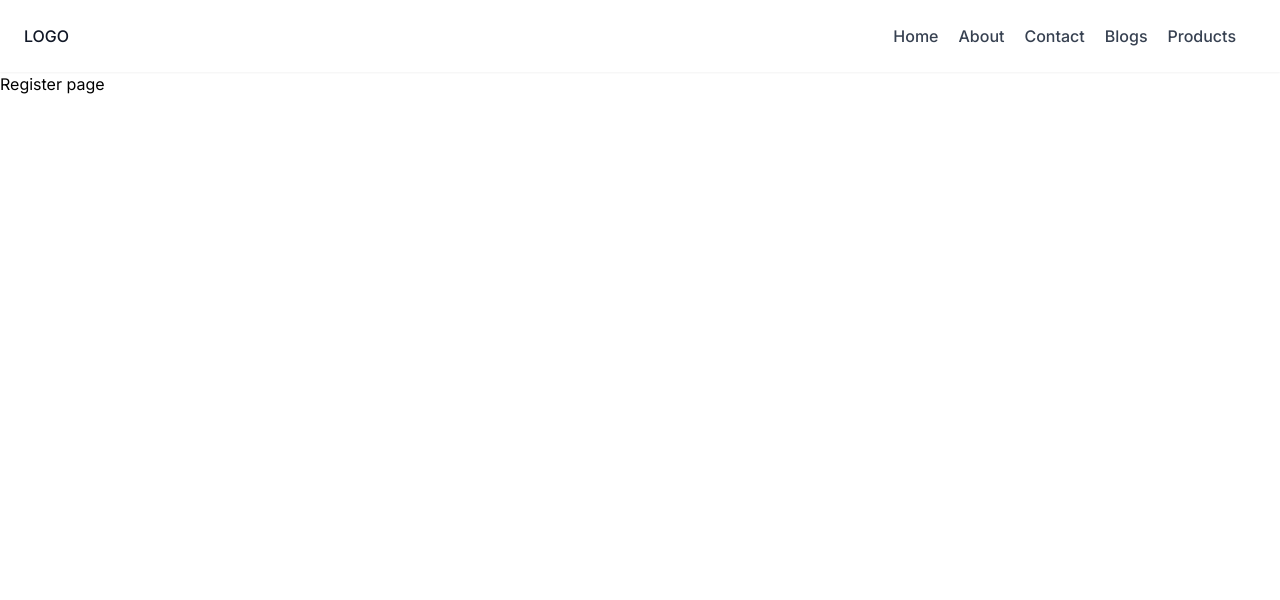
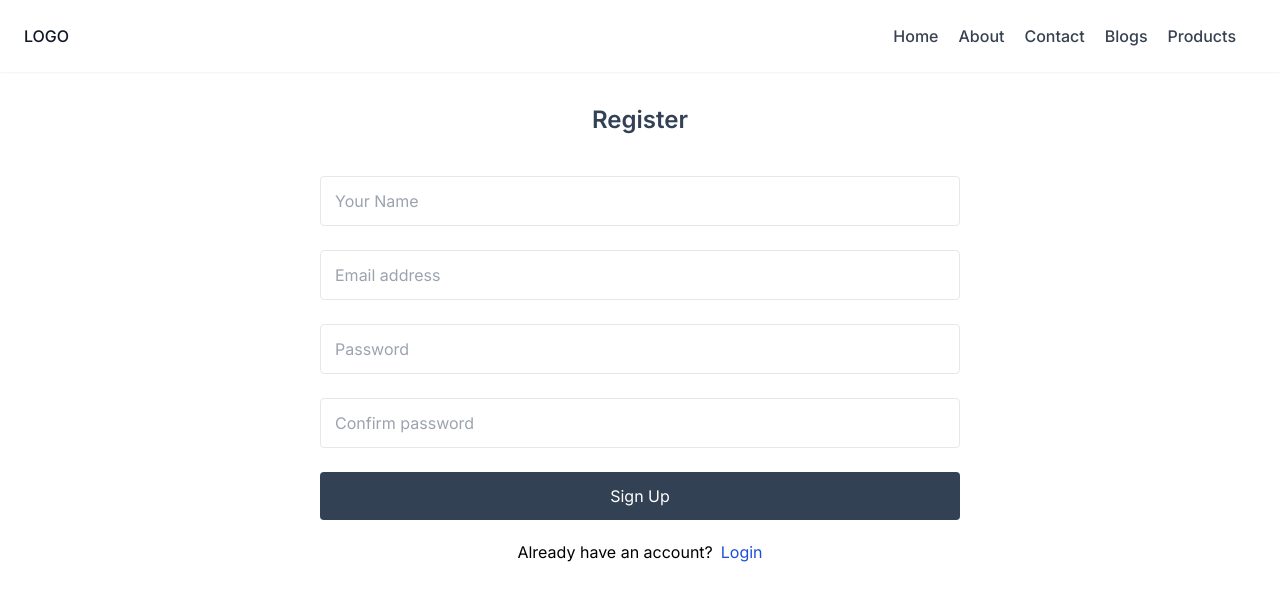
Before and after one commit to Bhawani1200/nextjs-2024-07-02, a Next.js app: page /register in a window 1280 px wide. Shown: the top 600 px of the page. Built offline with nearby package versions, Linux system fonts and the light colour scheme.

Commit message:
product navigation throuh id

```diff
--- /dev/null
+++ b/src/api/product.ts
@@ -0,0 +1,14 @@
+import config from "@/config";
+const getALlProducts = async () => {
+  const products = await fetch(`${config.apiUrl}/api/products`).then((data) =>
+    data.json()
+  );
+  return products;
+};
+const getProductById = async (id: string) => {
+  const product = await fetch(`${config.apiUrl}/api/products/${id}`).then(
+    (data) => data.json()
+  );
+  return product;
+};
+export { getALlProducts, getProductById };
--- a/src/app/(auth)/login/page.tsx
+++ b/src/app/(auth)/login/page.tsx
@@ -1,9 +1,43 @@
-import React from 'react'
+import Link from "next/link";
+import React from "react";
 
 export default function Login() {
   return (
-    <div>
-      login page
+    <div className="container mx-auto py-8 justify-content-center">
+      <h1 className="text-center text-slate-700 font-semibold text-3xl">
+        Login
+      </h1>
+
+      <div className="flex justify-center">
+        <form className="w-1/2 mt-10">
+          <div className="mb-6">
+            <input
+              type="email"
+              placeholder="Email address"
+              className="w-full rounded py-3 px-3 border"
+            />
+            <p className="text-red-500 mt-2 ml-2"></p>
+          </div>
+          <div className="mb-6">
+            <input
+              type="password"
+              placeholder="Password"
+              className="w-full rounded py-3 px-3 border"
+            />
+            <p className="text-red-500 mt-2 ml-2"></p>
+          </div>
+          <button
+            type="submit"
+            className="w-full text-white bg-slate-700 rounded p-3 transition hover:bg-opacity-90"
+          >
+            Login
+          </button>
+          <p className="text-red-500 mt-2 text-center"></p>
+        </form>
     </div>
-  )
+        <div className="text-center mt-5">Does not have an account?
+        <Link href={"/register"} className="text-blue-400">Sign up</Link>
+        </div>
+      </div>
+  );
 }
--- a/src/app/(auth)/register/page.tsx
+++ b/src/app/(auth)/register/page.tsx
@@ -1,10 +1,103 @@
-import React from 'react'
-
+import Link from "next/link";
+import React from "react";
 export default function Register() {
   return (
-    <div>
-
-      Register page
+    <div className="container mx-auto py-8">
+      <h1 className="text-center text-slate-700 font-semibold text-2xl">
+        Register
+      </h1>
+      <div className="flex justify-center">
+        <form className="w-1/2 mt-10">
+          <div className="mb-6">
+            <input
+              type="name"
+              placeholder="Your Name"
+              className="
+            w-full
+            rounded
+            py-3
+            px-[14px]
+            text-body-color text-base
+            border border-[f0f0f0]
+            outline-none
+            focus-visible:shadow-none
+            focus:border-primary
+            "
+            />
+          </div>
+          <div className="mb-6">
+            <input
+              type="email"
+              placeholder="Email address"
+              className="
+            w-full
+            rounded
+            py-3
+            px-[14px]
+            text-body-color text-base
+            border border-[f0f0f0]
+            outline-none
+            focus-visible:shadow-none
+            focus:border-primary
+            "
+            />
+          </div>
+          <div className="mb-6">
+            <input
+              type="password"
+              placeholder="Password"
+              className="
+            w-full
+            rounded
+            py-3
+            px-[14px]
+            text-body-color text-base
+            border border-[f0f0f0]
+            outline-none
+            focus-visible:shadow-none
+            focus:border-primary
+            "
+            />
+          </div>
+          <div className="mb-6">
+            <input
+              type="password"
+              placeholder="Confirm password"
+              className="
+            w-full
+            rounded
+            py-3
+            px-[14px]
+            text-body-color text-base
+            border border-[f0f0f0]
+            outline-none
+            focus-visible:shadow-none
+            focus:border-primary
+            "
+            />
+          </div>
+          <button
+            type="submit"
+            className="
+            w-full
+            text-white
+            bg-slate-700
+            rounded
+            p-3
+            transition
+            hover:bg-opacity-90
+            "
+          >
+            Sign Up
+          </button>
+        </form>
+      </div>
+      <div className="mt-5 text-center">
+        Already have an account?
+        <Link href={"/login"} className="text-blue-700 ml-2">
+          Login
+        </Link>
+      </div>
     </div>
-  )
+  );
 }
--- a/src/app/products/[productId]/page.tsx
+++ b/src/app/products/[productId]/page.tsx
@@ -1,6 +1,7 @@
 import { Metadata } from "next";
 import React from "react";
 import ProductCard from "../_components/Card";
+import { getProductById } from "@/api/product";
 type productByIdType = { params: { productId: string } };
 
 export const generateMetadata = (props: productByIdType): Metadata => {
@@ -8,17 +9,12 @@ export const generateMetadata = (props: productByIdType): Metadata => {
     title: `product ${props.params.productId}`,
   };
 };
-async function getProductById(id:string) {
-  const products = await fetch(`http://localhost:3000/products/api/${id}`).then((data) =>
-    data.json()
-  );
-  return products;
-}
+
 export default async function ProductById(props: productByIdType) {
   // if (props.params.productId > 1000) {
   //   notFound();
   // }
-  const product=await getProductById(props.params.productId);
+  const product = await getProductById(props.params.productId);
   return (
     <div className="container p-10">
       <ProductCard product={product} />
--- a/src/app/products/_components/Card.tsx
+++ b/src/app/products/_components/Card.tsx
@@ -1,18 +1,11 @@
+import Product from "@/types/product";
 import React from "react";
-
-type Product = {
-  id: string;
-  name: string;
-  brand: string;
-  category: string;
-  price: number;
-};
 
 const ProductCard = ({ product }: { product: Product }) => {
   if (!product?.name) throw new Error("Product not found!");
 
   return (
-    <div className="px-8 py-5 rounded-2xl shadow bg-slate-100 max-w-fit">
+    <div className="px-8 py-5 rounded-1xl shadow bg-slate-100 h-full ">
       <p>Name: {product?.name}</p>
       <p>Brand: {product?.brand}</p>
       <p>Category: {product?.category}</p>
--- /dev/null
+++ b/src/app/products/_components/Grid.tsx
@@ -0,0 +1,24 @@
+"use client";
+import Product from "@/types/product";
+import React from "react";
+import ProductCard from "./Card";
+import { useRouter } from "next/navigation";
+export default function ProductsGrid({ products }: { products: Product[] }) {
+  const router = useRouter();
+  function onClick(id: number) {
+    router.push(`/products/${id}`);
+  }
+  return (
+    <div className="grid md:grid-cols-2 lg:grid-cols-4 grid-cols-4 gap-8 ">
+      {products.map((product) => (
+        <div
+          key={product.id}
+          onClick={() => onClick(product.id)}
+          className="cursor-pointer"
+        >
+          <ProductCard product={product} />
+        </div>
+      ))}
+    </div>
+  );
+}
--- a/src/app/products/_components/Table.tsx
+++ b/src/app/products/_components/Table.tsx
@@ -1,18 +1,13 @@
 import React from "react";
 import Link from "next/link";
-type Product = {
-  id: number;
-  name: string;
-  category: string;
-  brand: string;
-  price: number;
-};
+import Product from "@/types/product";
 type productsTableType = {
   products: Product[];
 };
 const ProductsTable = ({ products }: productsTableType) => {
   return (
-    <table className="w-10/12 mx-auto mt-5 border rounded-2xl">
+    <div className="w-10/12 mx-auto mt-5 px-4 border rounded-1xl">
+      <table className="w-full">
         <thead>
           <tr>
             <th className="pt-3">Id</th>
@@ -36,6 +31,7 @@ const ProductsTable = ({ products }: productsTableType) => {
           ))}
         </tbody>
       </table>
+    </div>
   );
 };
 
--- a/src/app/products/layout.tsx
+++ b/src/app/products/layout.tsx
@@ -1,15 +1,17 @@
 import { Metadata } from "next";
 import React from "react";
-export const metadata:Metadata={
-    title:"product layout"
-}
+export const metadata: Metadata = {
+  title: "product layout",
+};
 export default function ProductLayout({
   children,
 }: {
   children: React.ReactNode;
 }) {
-  return <>
-  <div>Product Layout page</div>
-  {children}
-  </>;
+  return (
+    <>
+      <div className="text-center text-3xl my-8">Product Page</div>
+      {children}
+    </>
+  );
 }
--- a/src/app/products/page.tsx
+++ b/src/app/products/page.tsx
@@ -1,17 +1,15 @@
 import React from "react";
 import ProductsTable from "./_components/Table";
-async function getAllProducts() {
-  const products = await fetch("http://localhost:3000/products/api").then(
-    (data) => data.json()
-  );
-  return products;
-}
+import { getALlProducts } from "@/api/product";
+
+import ProductsGrid from "./_components/Grid";
 
 export default async function ProductPage() {
-  const products = await getAllProducts();
+  const products = await getALlProducts();
   return (
-    <div className="container ">
-      <ProductsTable products={products} />
+    <div className="container mx-auto">
+      {/* <ProductsTable products={products} /> */}
+      <ProductsGrid products={products} />
     </div>
   );
 }
--- /dev/null
+++ b/src/config/index.ts
@@ -0,0 +1,4 @@
+const config = {
+  apiUrl: process.env["NEXT_PUBLIC_API_URL"],
+};
+export default config;
--- /dev/null
+++ b/src/types/product.ts
@@ -0,0 +1,8 @@
+type Product = {
+    id: number;
+    name: string;
+    category: string;
+    brand: string;
+    price: number;
+  };
+  export default Product;
```
Also changed, not shown: src/app/(auth)/login/api/route.ts (added), 1 other file (tests, documents, lock files or other folders). Lines whose indentation alone changed are shown as unchanged.
